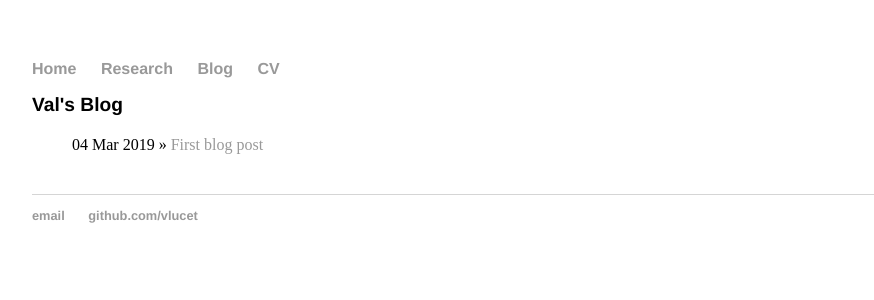
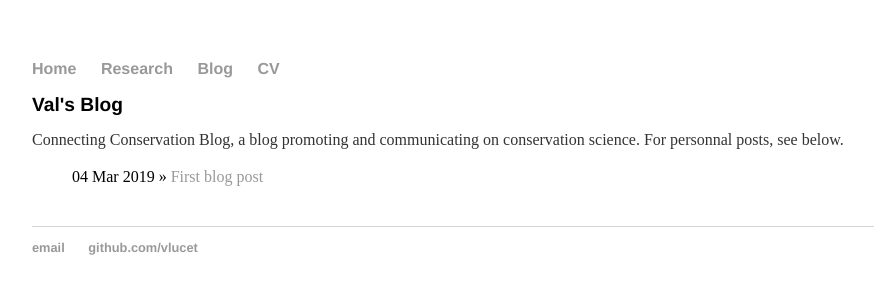
Before and after one commit to lpmi-13/vlucet.github.io, a Jekyll site: the page built from blog/index.html, in a window 1280 px wide. Shown: the top 300 px of the page, without its empty margins (160-1034 px from the left). Built offline with Jekyll 4.4.1, drawn with Linux system fonts in a browser that asks for light colours.

Commit message:
Update index.html

```diff
--- a/blog/index.html
+++ b/blog/index.html
@@ -3,6 +3,7 @@ layout: default
 title: Val's Blog
 ---
 	<h1>{{ page.title }}</h1>
+<p I am the co-founder of the <a href="https://connectingconservation.blog/">Connecting Conservation Blog</a>, a blog promoting and communicating on conservation science. For personnal posts, see below.</p>
 	<ul class="posts">
 
 	  {% for post in site.posts %}
```
